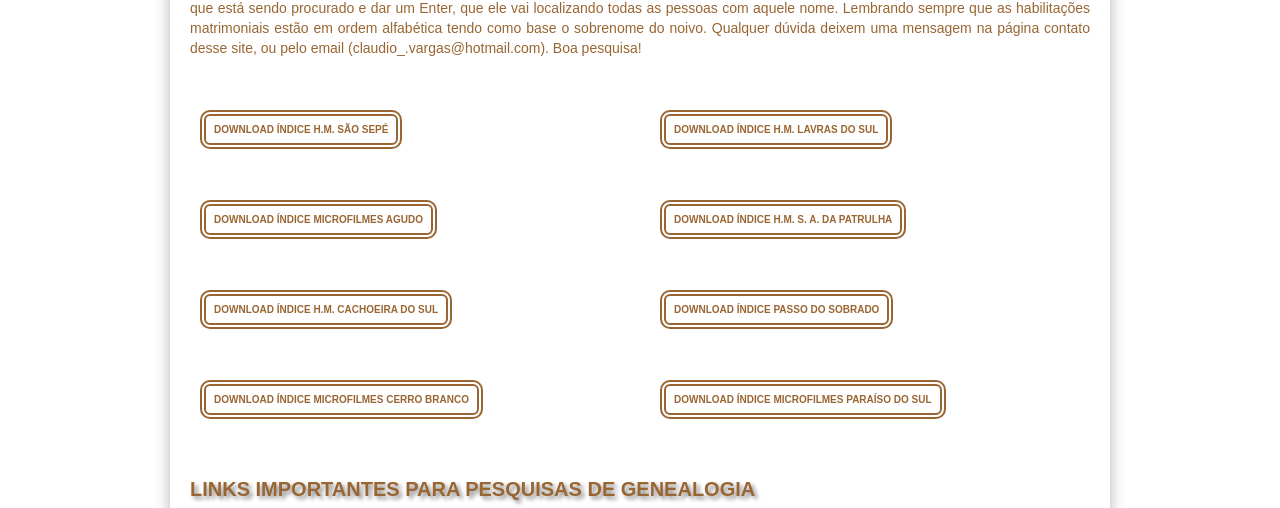
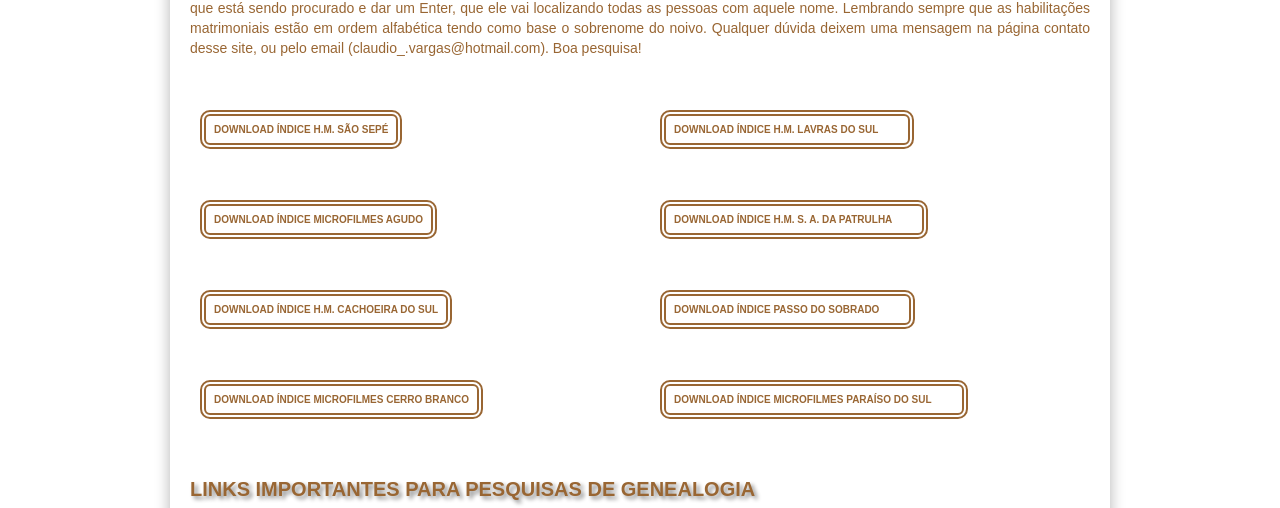
Before and after one commit to claudiovargas1955/claudiovargas1955.github.io, a Jekyll site: the page built from _pages/downloads.html, in a window 1280 px wide. Shown: the part 547-1055 px from the top of the page. Built offline with Jekyll 4.4.1, drawn with Linux system fonts in a browser that asks for light colours; some web fonts are replaced.

Commit message:
Update downloads.html

```diff
--- a/_pages/downloads.html
+++ b/_pages/downloads.html
@@ -45,7 +45,7 @@ a:hover{text-decoration:underline;
 			 padding-left:8px;
 			 padding-top:8px;
 			 padding-bottom:8px;
-			 padding-right:8px;
+			 padding-right:30px;
                          color:#996633;
 			 font-weight:bold;
 			 margin-left:470px;
@@ -72,7 +72,7 @@ a:hover{text-decoration:underline;
                        padding-left:8px;
 	               padding-top:8px;
                        padding-bottom:8px;
-                       padding-right:8px;
+                       padding-right:30px;
                        color:#996633;
 	               font-weight:bold;
 	               margin-left:470px;
@@ -98,7 +98,7 @@ a:hover{text-decoration:underline;
                        padding-left:8px;
 	               padding-top:8px;
                        padding-bottom:8px;
-                       padding-right:8px;
+                       padding-right:30px;
                        color:#996633;
 	               font-weight:bold;
 	               margin-left:470px;
@@ -125,7 +125,7 @@ a:hover{text-decoration:underline;
                        padding-left:8px;
 	               padding-top:8px;
                        padding-bottom:8px;
-                       padding-right:8px;
+                       padding-right:30px;
                        color:#996633;
 	               font-weight:bold;
 	               margin-left:470px;
```
